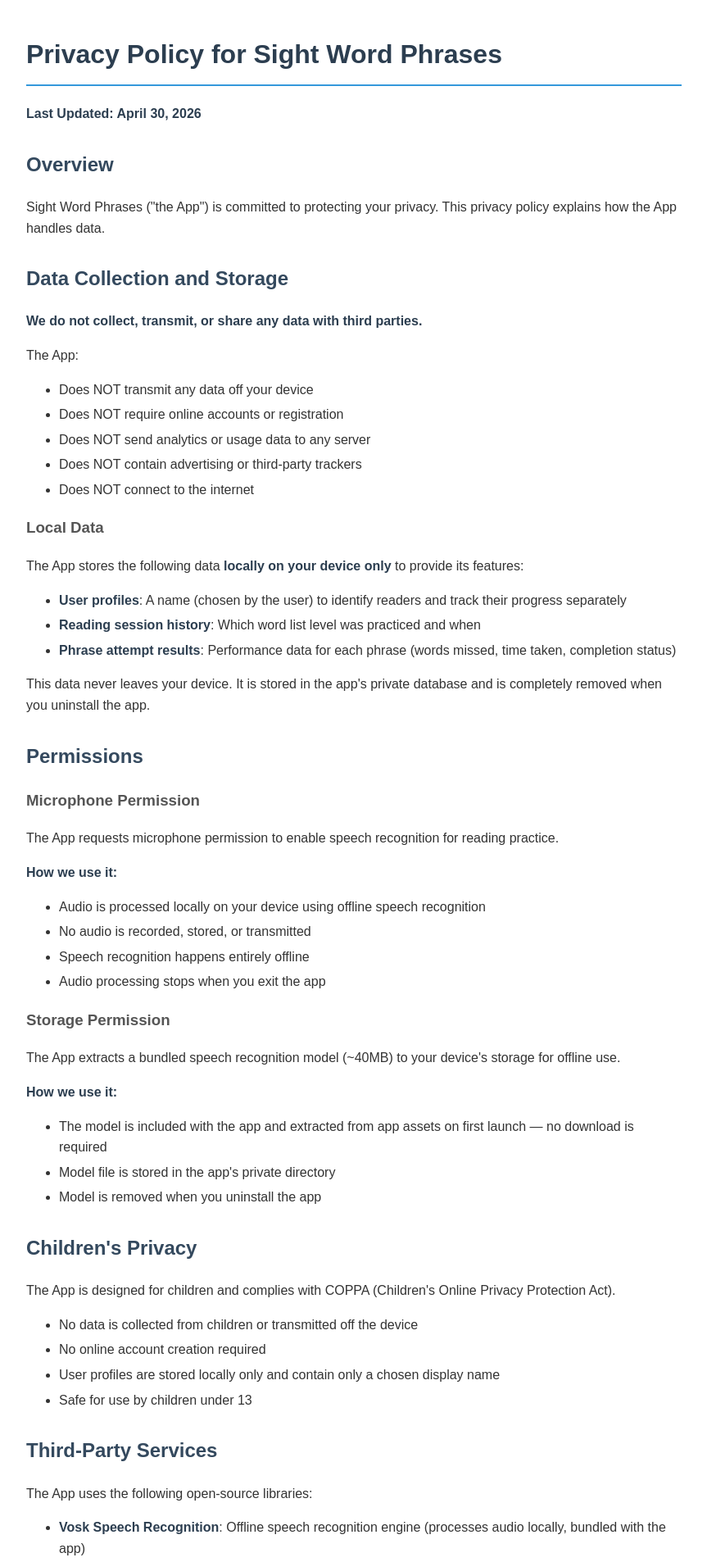
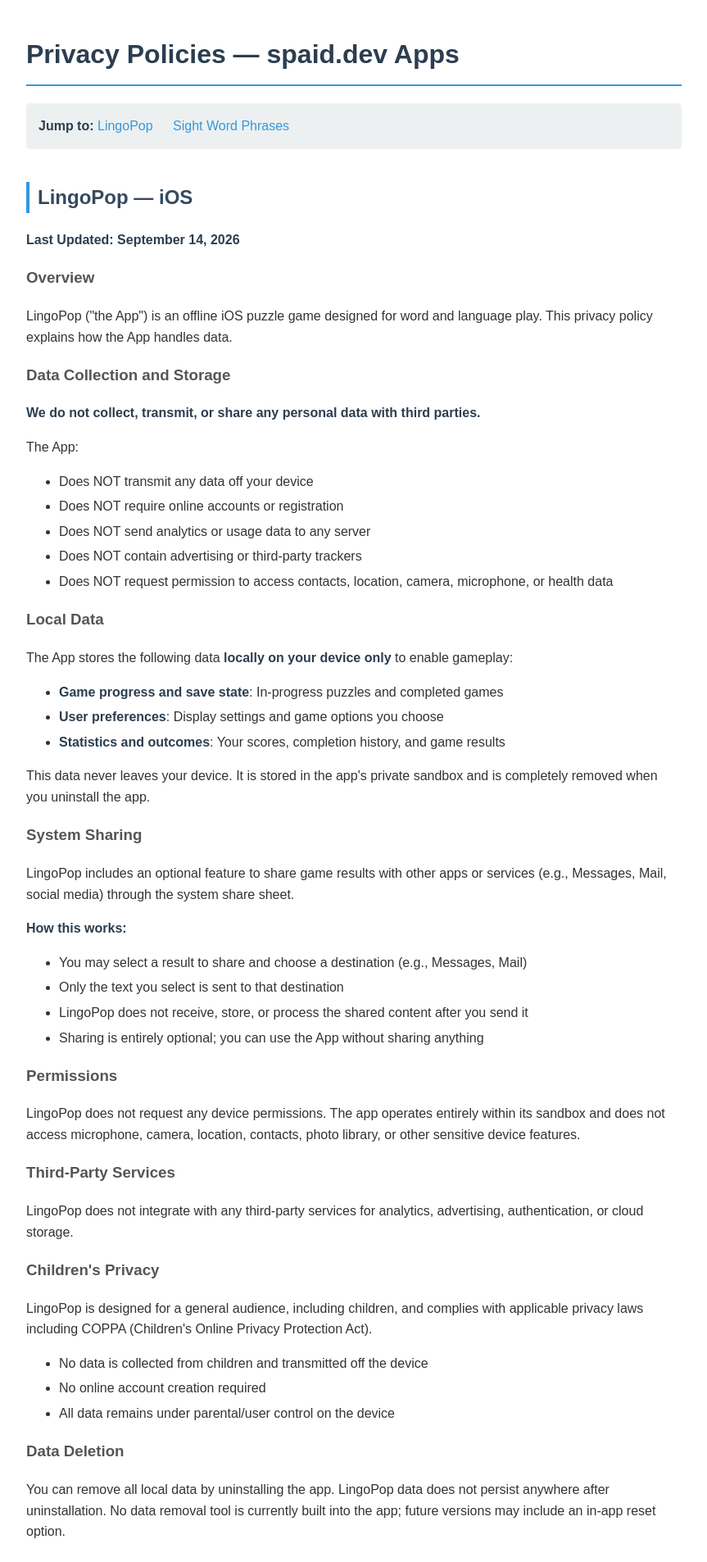
Before and after one commit to x3nc0n/x3nc0n.github.io, a Jekyll site: the page privacy-policy.html, which Jekyll copies as it is, in a window 1280 px wide. Shown: the top 1906 px of the page at 82% size, without its empty margins (208-1071 px from the left). Built offline with Jekyll 4.4.1, drawn with Linux system fonts in a browser that asks for light colours; some of the changed text lies outside the part shown.

Commit message:
Update privacy policy to cover LingoPop iOS app
- Add dedicated LingoPop section with iOS-specific data handling
- Document offline-only gameplay: local preferences, in-progress games, statistics, outcomes
- Explain optional system share feature and data ownership model
- Clarify no sensitive permissions requested
- Keep Sight Word Phrases section separate with Android-specific details
- Update contact links: LingoPop issues link to x3nc0n/lingopop-ios, SWP to original repo
- Set LingoPop last-updated date to 2026-09-14

Resolves #15 - Privacy policy now accurately reflects LingoPop for App Store submission.

Co-authored-by: Copilot <223556219+Copilot@users.noreply.github.com>

```diff
--- a/privacy-policy.html
+++ b/privacy-policy.html
@@ -3,7 +3,7 @@
 <head>
     <meta charset="UTF-8">
     <meta name="viewport" content="width=device-width, initial-scale=1.0">
-    <title>Privacy Policy - Sight Word Phrases</title>
+    <title>Privacy Policies - spaid.dev Apps</title>
     <style>
         body {
             font-family: Arial, sans-serif;
@@ -21,6 +21,11 @@
         h2 {
             color: #34495e;
             margin-top: 30px;
+        }
+        h2.app-section {
+            border-left: 4px solid #3498db;
+            padding-left: 10px;
+            margin-top: 40px;
         }
         h3 {
             color: #555;
@@ -41,16 +46,90 @@
         a:hover {
             text-decoration: underline;
         }
+        .app-nav {
+            background: #ecf0f1;
+            border-radius: 5px;
+            padding: 15px;
+            margin-bottom: 20px;
+        }
+        .app-nav a {
+            margin-right: 20px;
+            display: inline-block;
+        }
     </style>
 </head>
 <body>
-    <h1>Privacy Policy for Sight Word Phrases</h1>
+    <h1>Privacy Policies — spaid.dev Apps</h1>
+    <div class="app-nav">
+        <strong>Jump to:</strong>
+        <a href="#lingopop">LingoPop</a>
+        <a href="#sight-word-phrases">Sight Word Phrases</a>
+    </div>
+
+    <h2 class="app-section" id="lingopop">LingoPop — iOS</h2>
+    <p><strong>Last Updated: September 14, 2026</strong></p>
+
+    <h3>Overview</h3>
+    <p>LingoPop ("the App") is an offline iOS puzzle game designed for word and language play. This privacy policy explains how the App handles data.</p>
+
+    <h3>Data Collection and Storage</h3>
+    <p><strong>We do not collect, transmit, or share any personal data with third parties.</strong></p>
+    <p>The App:</p>
+    <ul>
+        <li>Does NOT transmit any data off your device</li>
+        <li>Does NOT require online accounts or registration</li>
+        <li>Does NOT send analytics or usage data to any server</li>
+        <li>Does NOT contain advertising or third-party trackers</li>
+        <li>Does NOT request permission to access contacts, location, camera, microphone, or health data</li>
+    </ul>
+
+    <h3>Local Data</h3>
+    <p>The App stores the following data <strong>locally on your device only</strong> to enable gameplay:</p>
+    <ul>
+        <li><strong>Game progress and save state</strong>: In-progress puzzles and completed games</li>
+        <li><strong>User preferences</strong>: Display settings and game options you choose</li>
+        <li><strong>Statistics and outcomes</strong>: Your scores, completion history, and game results</li>
+    </ul>
+    <p>This data never leaves your device. It is stored in the app's private sandbox and is completely removed when you uninstall the app.</p>
+
+    <h3>System Sharing</h3>
+    <p>LingoPop includes an optional feature to share game results with other apps or services (e.g., Messages, Mail, social media) through the system share sheet.</p>
+    <p><strong>How this works:</strong></p>
+    <ul>
+        <li>You may select a result to share and choose a destination (e.g., Messages, Mail)</li>
+        <li>Only the text you select is sent to that destination</li>
+        <li>LingoPop does not receive, store, or process the shared content after you send it</li>
+        <li>Sharing is entirely optional; you can use the App without sharing anything</li>
+    </ul>
+
+    <h3>Permissions</h3>
+    <p>LingoPop does not request any device permissions. The app operates entirely within its sandbox and does not access microphone, camera, location, contacts, photo library, or other sensitive device features.</p>
+
+    <h3>Third-Party Services</h3>
+    <p>LingoPop does not integrate with any third-party services for analytics, advertising, authentication, or cloud storage.</p>
+
+    <h3>Children's Privacy</h3>
+    <p>LingoPop is designed for a general audience, including children, and complies with applicable privacy laws including COPPA (Children's Online Privacy Protection Act).</p>
+    <ul>
+        <li>No data is collected from children and transmitted off the device</li>
+        <li>No online account creation required</li>
+        <li>All data remains under parental/user control on the device</li>
+    </ul>
+
+    <h3>Data Deletion</h3>
+    <p>You can remove all local data by uninstalling the app. LingoPop data does not persist anywhere after uninstallation. No data removal tool is currently built into the app; future versions may include an in-app reset option.</p>
+
+    <h3>Contact</h3>
+    <p>For questions about this Privacy Policy or the LingoPop app, please visit:<br>
+    GitHub Repository: <a href="https://github.com/x3nc0n/lingopop-ios/issues" target="_blank">https://github.com/x3nc0n/lingopop-ios/issues</a></p>
+
+    <h2 class="app-section" id="sight-word-phrases">Sight Word Phrases — Android</h2>
     <p><strong>Last Updated: April 30, 2026</strong></p>
 
-    <h2>Overview</h2>
-    <p>Sight Word Phrases ("the App") is committed to protecting your privacy. This privacy policy explains how the App handles data.</p>
+    <h3>Overview</h3>
+    <p>Sight Word Phrases ("the App") is an Android application designed to help children practice reading. This privacy policy explains how the App handles data.</p>
 
-    <h2>Data Collection and Storage</h2>
+    <h3>Data Collection and Storage</h3>
     <p><strong>We do not collect, transmit, or share any data with third parties.</strong></p>
     <p>The App:</p>
     <ul>
@@ -70,9 +149,9 @@
     </ul>
     <p>This data never leaves your device. It is stored in the app's private database and is completely removed when you uninstall the app.</p>
 
-    <h2>Permissions</h2>
+    <h3>Permissions</h3>
 
-    <h3>Microphone Permission</h3>
+    <h4>Microphone Permission</h4>
     <p>The App requests microphone permission to enable speech recognition for reading practice.</p>
     <p><strong>How we use it:</strong></p>
     <ul>
@@ -82,7 +161,7 @@
         <li>Audio processing stops when you exit the app</li>
     </ul>
 
-    <h3>Storage Permission</h3>
+    <h4>Storage Permission</h4>
     <p>The App extracts a bundled speech recognition model (~40MB) to your device's storage for offline use.</p>
     <p><strong>How we use it:</strong></p>
     <ul>
@@ -91,7 +170,7 @@
         <li>Model is removed when you uninstall the app</li>
     </ul>
 
-    <h2>Children's Privacy</h2>
+    <h3>Children's Privacy</h3>
     <p>The App is designed for children and complies with COPPA (Children's Online Privacy Protection Act).</p>
     <ul>
         <li>No data is collected from children or transmitted off the device</li>
@@ -100,7 +179,7 @@
         <li>Safe for use by children under 13</li>
     </ul>
 
-    <h2>Third-Party Services</h2>
+    <h3>Third-Party Services</h3>
     <p>The App uses the following open-source libraries:</p>
     <ul>
         <li><strong>Vosk Speech Recognition</strong>: Offline speech recognition engine (processes audio locally, bundled with the app)</li>
@@ -108,17 +187,17 @@
     </ul>
     <p>These libraries operate entirely on your device and do not collect or transmit data.</p>
 
-    <h2>Data Security</h2>
+    <h3>Data Security</h3>
     <p>All data is stored locally in the app's private storage, accessible only to the App. No data is transmitted over the internet, so there is no risk of interception or remote breach.</p>
 
-    <h2>Changes to Privacy Policy</h2>
+    <h3>Changes to Privacy Policy</h3>
     <p>We may update this Privacy Policy from time to time. Updates will be posted in this document with a new "Last Updated" date.</p>
 
-    <h2>Contact</h2>
-    <p>For questions about this Privacy Policy, please contact:<br>
+    <h3>Contact</h3>
+    <p>For questions about this Privacy Policy for Sight Word Phrases, please contact:<br>
     GitHub Issues: <a href="https://github.com/x3nc0n/sight-word-phrases-app/issues" target="_blank">https://github.com/x3nc0n/sight-word-phrases-app/issues</a></p>
 
-    <h2>Your Rights</h2>
+    <h3>Your Rights</h3>
     <p>Since no data leaves your device:</p>
     <ul>
         <li>All your data is under your control on your own device</li>
```
Also changed, not shown: other parts of privacy-policy.html (+2 -2 lines).
